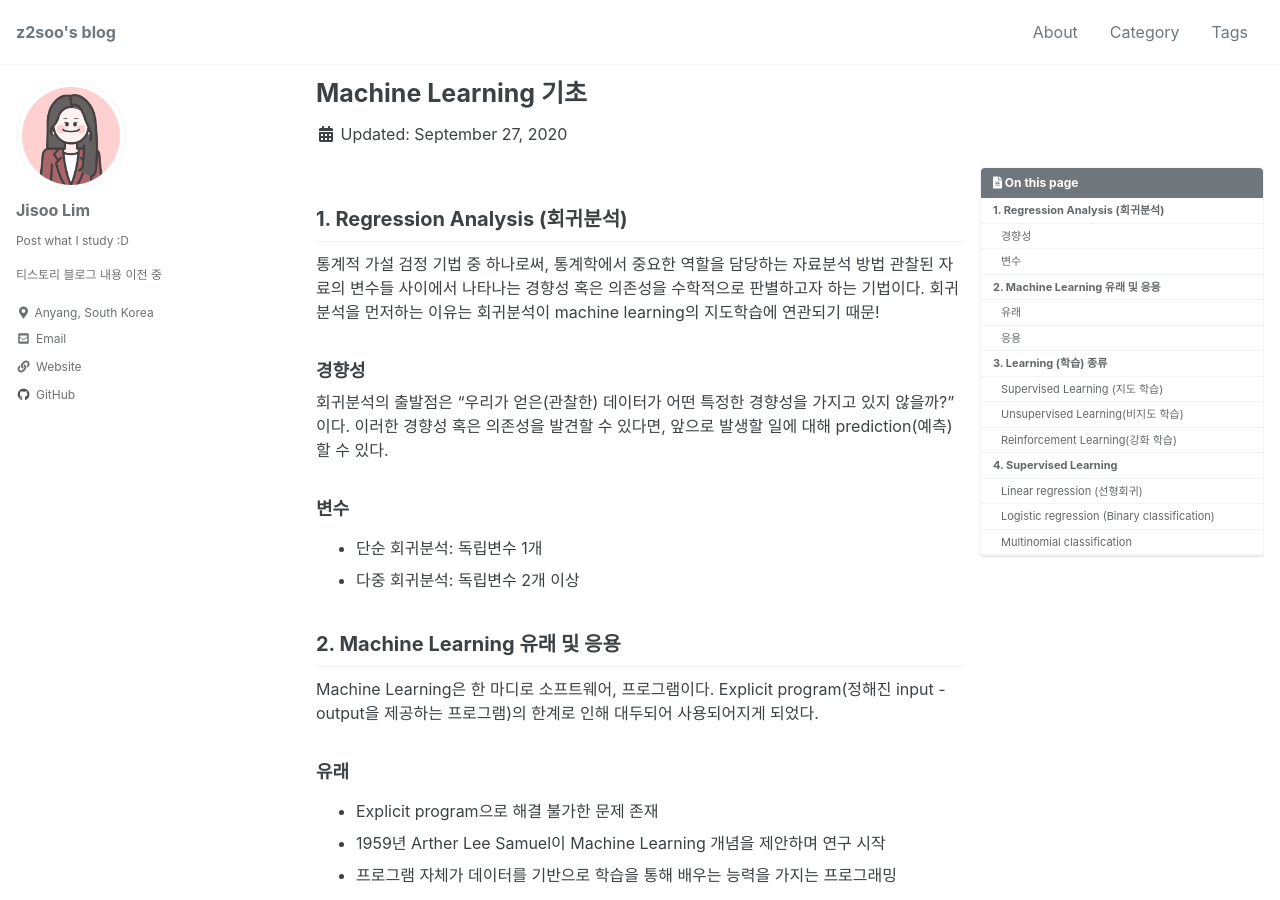
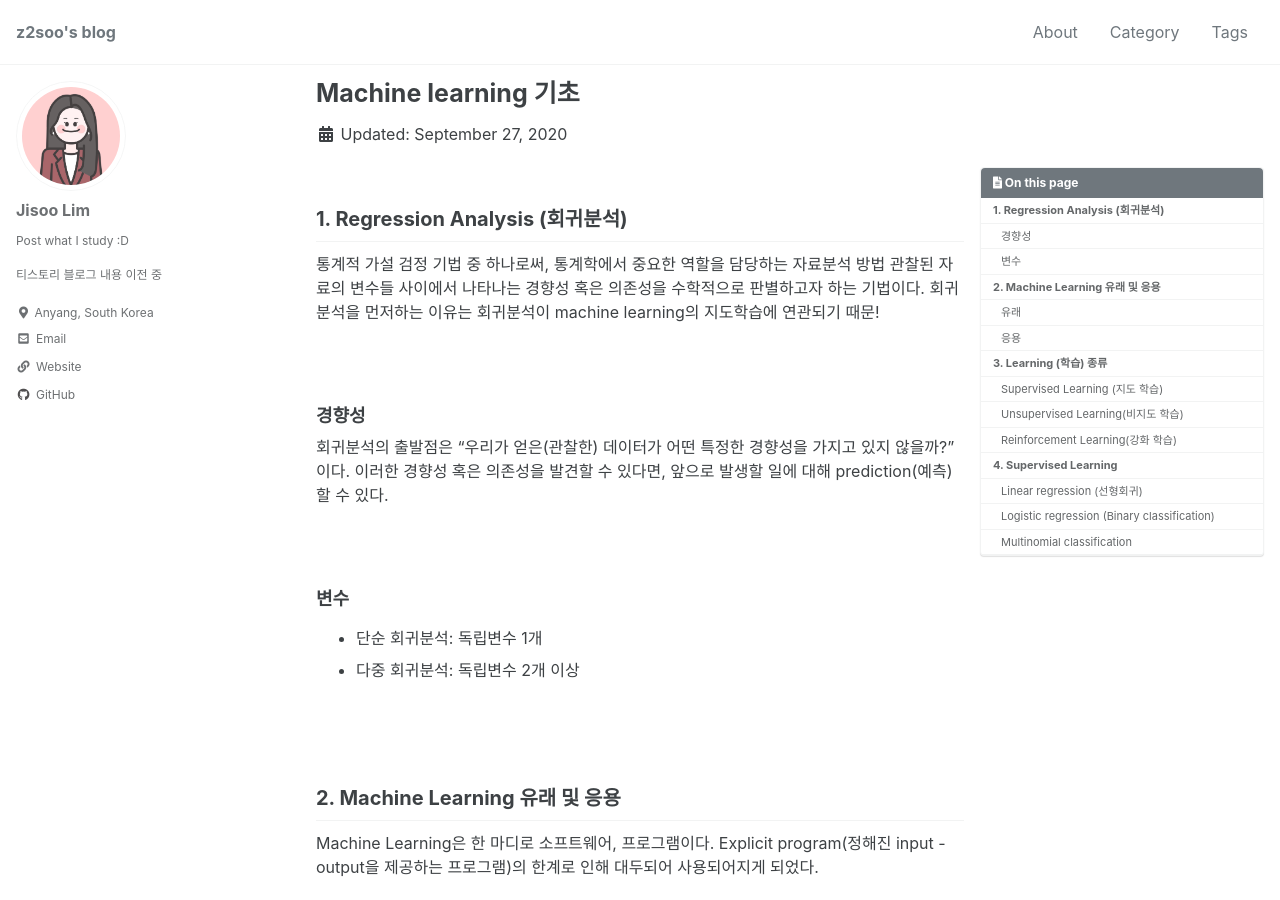
Before and after one commit to z2soo/z2soo.github.io, a Jekyll site: the page built from _posts/2020-09-27-Machine-Learning-기초.md, in a window 1280 px wide and 900 px high. Built offline with Jekyll 4.4.1, drawn with Linux system fonts in a browser that asks for light colours; cached includes are drawn as plain includes.

Commit message:
git blog post edit indent

````diff
--- a/_posts/2020-09-27-Machine-Learning-기초.md
+++ b/_posts/2020-09-27-Machine-Learning-기초.md
@@ -1,5 +1,5 @@
 ---
-title: "Machine Learning 기초"
+title: "Machine learning 기초"
 categories:
   - Machine/Deep learning
 tags:
@@ -15,28 +15,26 @@ toc: true
 
 통계적 가설 검정 기법 중 하나로써, 통계학에서 중요한 역할을 담당하는 자료분석 방법 관찰된 자료의 변수들 사이에서 나타나는 경향성 혹은 의존성을 수학적으로 판별하고자 하는 기법이다. 회귀분석을 먼저하는 이유는 회귀분석이 machine learning의 지도학습에 연관되기 때문!
 
-
+<br>
 
 ### 경향성
 
 회귀분석의 출발점은 "우리가 얻은(관찰한) 데이터가 어떤 특정한 경향성을 가지고 있지 않을까?" 이다. 이러한 경향성 혹은 의존성을 발견할 수 있다면, 앞으로 발생할 일에 대해 prediction(예측) 할 수 있다.
 
-
+<br>
 
 ### 변수
 
 - 단순 회귀분석: 독립변수 1개
 - 다중 회귀분석: 독립변수 2개 이상
 
-
-
-
+<br><br>
 
 ## 2. Machine Learning 유래 및 응용
 
 Machine Learning은 한 마디로 소프트웨어, 프로그램이다. Explicit program(정해진 input - output을 제공하는 프로그램)의 한계로 인해 대두되어 사용되어지게 되었다.
 
-
+<br>
 
 
 ### 유래
@@ -45,7 +43,7 @@ Machine Learning은 한 마디로 소프트웨어, 프로그램이다. Explicit
 - 1959년 Arther Lee Samuel이 Machine Learning 개념을 제안하며 연구 시작
 - 프로그램 자체가 데이터를 기반으로 학습을 통해 배우는 능력을 가지는 프로그래밍
 
-
+<br>
 
 ### 응용
 
@@ -54,15 +52,13 @@ Machine Learning은 한 마디로 소프트웨어, 프로그램이다. Explicit
 - 예상 매출액 산출
 - 시험 성적 예측
 
-
-
-
+<br><br>
 
 ## 3. Learning (학습) 종류
 
 Label의 유무에 따른 데이터가 학습의 종류를 결정한다.
 
-
+<br>
 
 ### Supervised Learning (지도 학습)
 
@@ -72,28 +68,26 @@ Regression을 이용해 이 작업을 처리할 것!
 - 학습과정 '오리'라고 label 붙여진 사진 여러장 제공 → 학습 → 새로운 '오리' 사진을 보여줘도 인식!
 - 3가지 유형 존재
 
-
+<br>
 
 ### Unsupervised Learning(비지도 학습)
 
 - Training data set 학습용 데이터가 존재하지만, label 되지 않은 데이터
 - 학습과정 여러 사진을 제공 → 학습(프로그램이 직접 분류) → 새로운 사진을 보여주면 직접 분류
 
-
+<br>
 
 ### Reinforcement Learning(강화 학습)
 
 - 이후에 배울 부분
 
-
-
-
+<br><br>
 
 ## 4. Supervised Learning
 
 위에서 언급한 supervised learning(지도 학습)에 대한 3가지 유형을 살펴보도록 한다.
 
-
+<br>
 
 ### Linear regression (선형회귀)
 
@@ -109,7 +103,7 @@ x(시간)   y(점수)
 8        80
 ```
 
-
+<br>
 
 ### Logistic regression (Binary classification)
 
@@ -123,7 +117,7 @@ x(시간)   y(점수)
 8        PASS
 ```
 
-
+<br>
 
 ### Multinomial classification
 
````
